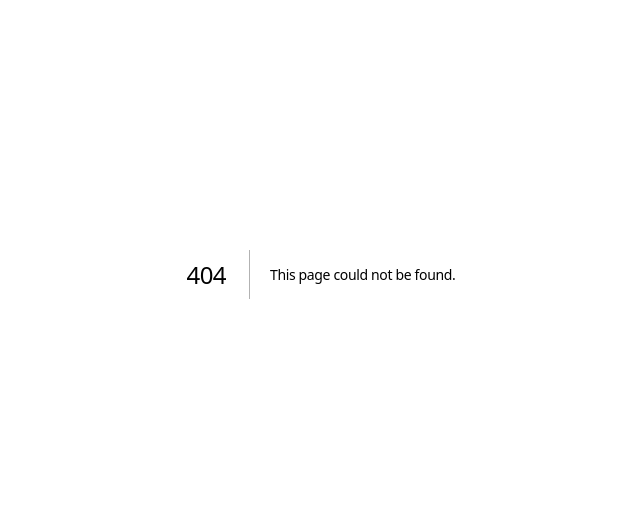
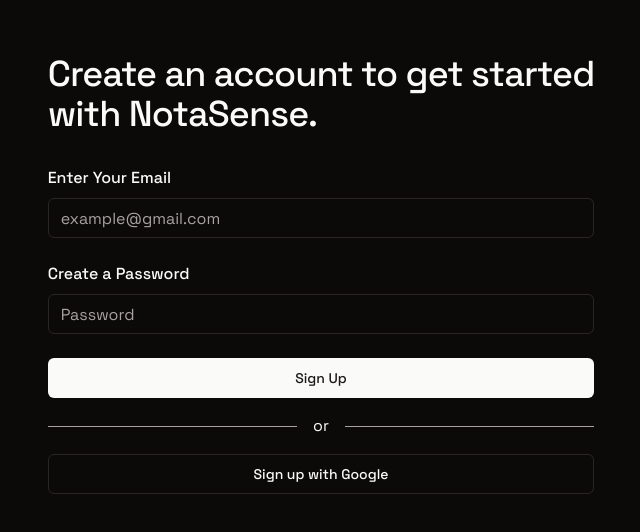
Before and after one commit to Airobinson0025/NotaSense, a Next.js app: page /signup in a window 1280 px wide. Before the commit this address had no page. Shown: the part 126-658 px from the top of the page, without its empty margins (319-959 px from the left). Built offline with nearby package versions, Linux system fonts and the light colour scheme.

Commit message:
user registration in progress

```diff
--- /dev/null
+++ b/src/app/api/signup/route.ts
@@ -0,0 +1,20 @@
+import { NextResponse, NextRequest } from "next/server";
+import { createUser } from "@/services/userService";
+
+export async function POST(req: NextRequest) {
+    try {
+        const { email, password } = await req.json();
+
+        if (!email || !password) {
+            return NextResponse.json({ error: "Email and password are required" }, { status: 400 });
+        }
+
+        //create user
+        const user = await createUser(email, password);
+
+        return NextResponse.json({ user: user, message: "User created successfully" }, { status: 201 });
+    } catch (error) {
+        console.error(error);
+        return NextResponse.json({ error: "Something went wrong" }, { status: 500 });
+    }
+}
--- a/src/app/globals.css
+++ b/src/app/globals.css
@@ -76,11 +76,11 @@
 }
 
 h1 {
-  @apply scroll-m-20 text-6xl font-semibold tracking-tight lg:text-7xl;
+  @apply scroll-m-20 text-5xl font-bold tracking-tight lg:text-6xl;
 }
 
 h2 {
-  @apply scroll-m-20 text-3xl font-medium tracking-tight;
+  @apply scroll-m-20 text-3xl font-medium tracking-tight lg:text-4xl;
 }
 
 h3 {
--- /dev/null
+++ b/src/app/signup/page.tsx
@@ -0,0 +1,15 @@
+import React from 'react'
+import SignupForm from '@/components/forms/signup-form'
+
+const Signup = () => {
+  return (
+    <div className='h-screen flex items-center justify-center'>
+        <div>
+            <h2 className='mb-8'>Create an account to get started<br/>with NotaSense.</h2>
+            <SignupForm />
+        </div>
+    </div>
+  )
+}
+
+export default Signup
--- a/src/components/forms/signup-form.tsx
+++ b/src/components/forms/signup-form.tsx
@@ -1,3 +1,4 @@
+'use client'
 import React from 'react'
 import { Form, FormField, FormItem, FormControl, FormLabel, FormMessage } from '../ui/form'
 import { Input } from '../ui/input'
@@ -22,21 +23,41 @@
         },
     })
 
-const onSubmit = (values: z.infer<typeof signupSchema>) => {
-    console.log(values)
+const onSubmit = async (values: z.infer<typeof signupSchema>) => {
+    try {
+        const response = await fetch('/api/signup', {
+            method: 'POST',
+            headers: {
+                'Content-Type': 'application/json',
+            },
+            body: JSON.stringify({
+                email: values.email,
+                password: values.password,
+            }),
+
+        })
+        if(!response.ok) {
+            throw new Error('Something went wrong')
+        }
+
+        const data = await response.json()
+        console.log(data)
+    } catch (error) {
+        console.error(error)
+    }
 }
 
   return (
     <Form {...form}>
-        <form>
+        <form className='flex flex-col gap-6 w-full'>
             <FormField
                 control={form.control}
                 name='email'
                 render={({field}) => (
                     <FormItem>
-                        <FormLabel>Enter Your Email</FormLabel>
+                        <FormLabel className='text-md'>Enter Your Email</FormLabel>
                         <FormControl>
-                            <Input placeholder='example@gmail.com' {...field} />
+                            <Input placeholder='example@gmail.com' className='text-md' {...field} />
                         </FormControl>
                         <FormMessage />
                     </FormItem>
@@ -47,14 +68,18 @@
                 name='password'
                 render={({field}) => (
                     <FormItem>
-                        <FormLabel>Create Password</FormLabel>
+                        <FormLabel className='text-md'>Create a Password</FormLabel>
                         <FormControl>
-                            <Input type='password' {...field} />
+                            <Input placeholder='Password' type='password' className='text-md' {...field} />
                         </FormControl>
                         <FormMessage />
                     </FormItem>
                 )}></FormField>
+
+            <Button onClick={form.handleSubmit(onSubmit)}>Sign Up</Button>
         </form>
+        <div className='mx-auto my-4 flex w-full items-center justify-evenly before:mr-4 before:block before:h-px before:flex-grow before:bg-stone-400 after:ml-4 after:block after:h-px after:flex-grow after:bg-stone-400'>or</div>
+        <Button variant='outline' className='w-full'>Sign up with Google</Button>
     </Form>
   )
 }
--- a/src/components/global/hero.tsx
+++ b/src/components/global/hero.tsx
@@ -6,9 +6,9 @@
 
 const Hero = () => {
   return (
-    <div className='flex flex-col items-center justify-center gap-7  h-[600px] px-6 text-center'>
+    <div className='flex flex-col items-center justify-center gap-7  h-[700px] px-6 text-center'>
         <h1 className=''>NotaSense</h1>
-        <h2 className='font-light'>Transforming Your Thoughts Into Daily Efficiency</h2>
+        <h2 className='font-light'>Transforming Your Thoughts Into Daily Efficiency<br/>With Generative AI</h2>
         <div className='flex items-center gap-3'>
             <Link href='/signup'>
                 <Button size='lg' className='text-lg'>Join</Button>
--- /dev/null
+++ b/src/components/ui/google-signin-button.tsx
@@ -0,0 +1,16 @@
+import { signIn } from "@/auth";
+import { Button } from "./button";
+
+type Props = {
+  children: React.ReactNode;
+}
+
+export default function GoogleSignInButton({ children }: Props) {
+  const loginWithGoogle = async () => {
+    await signIn('google')
+  }
+
+  return (
+    <Button onClick={loginWithGoogle} className='w-full'>{children}</Button>
+  )
+}
```
